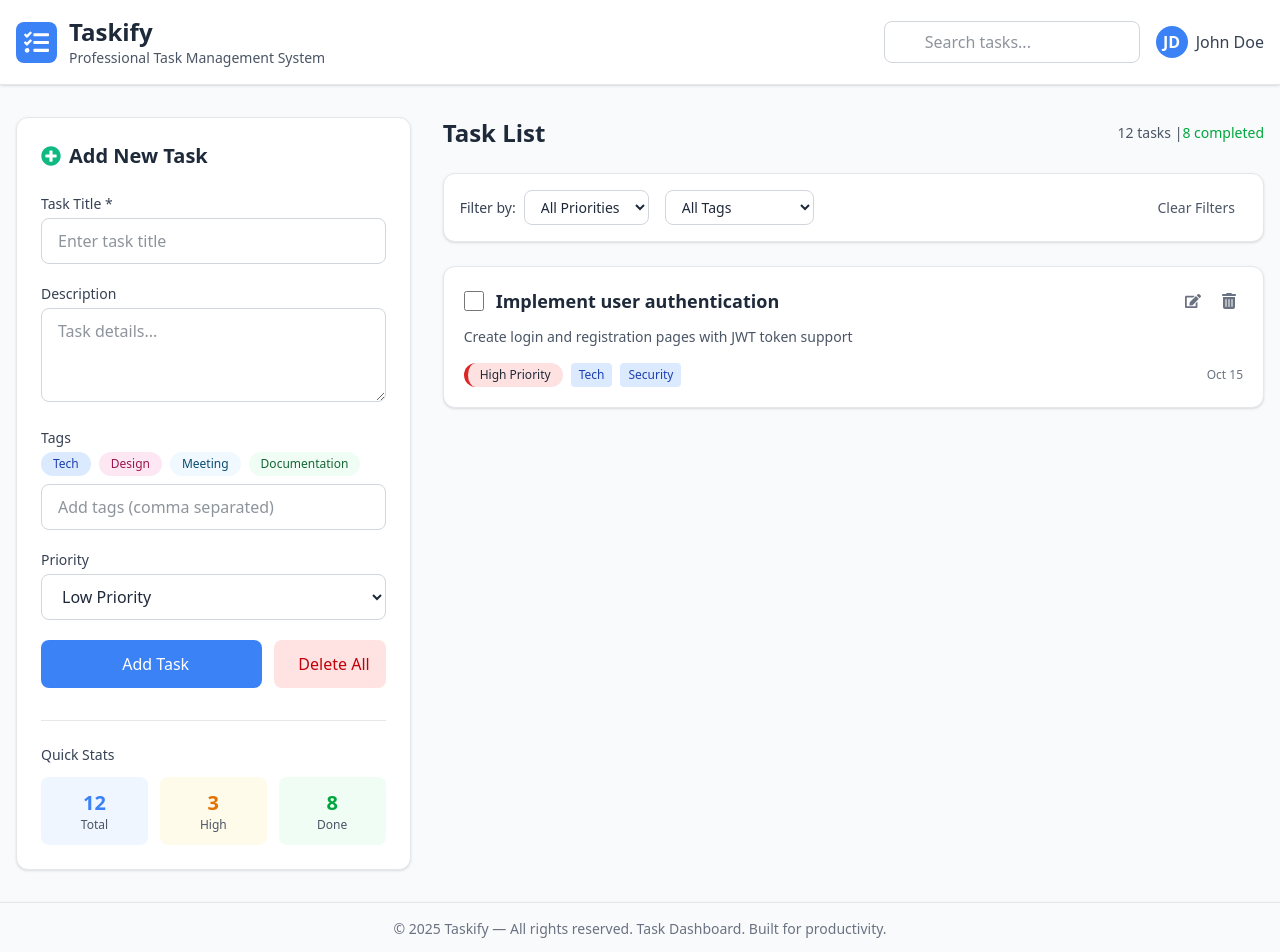
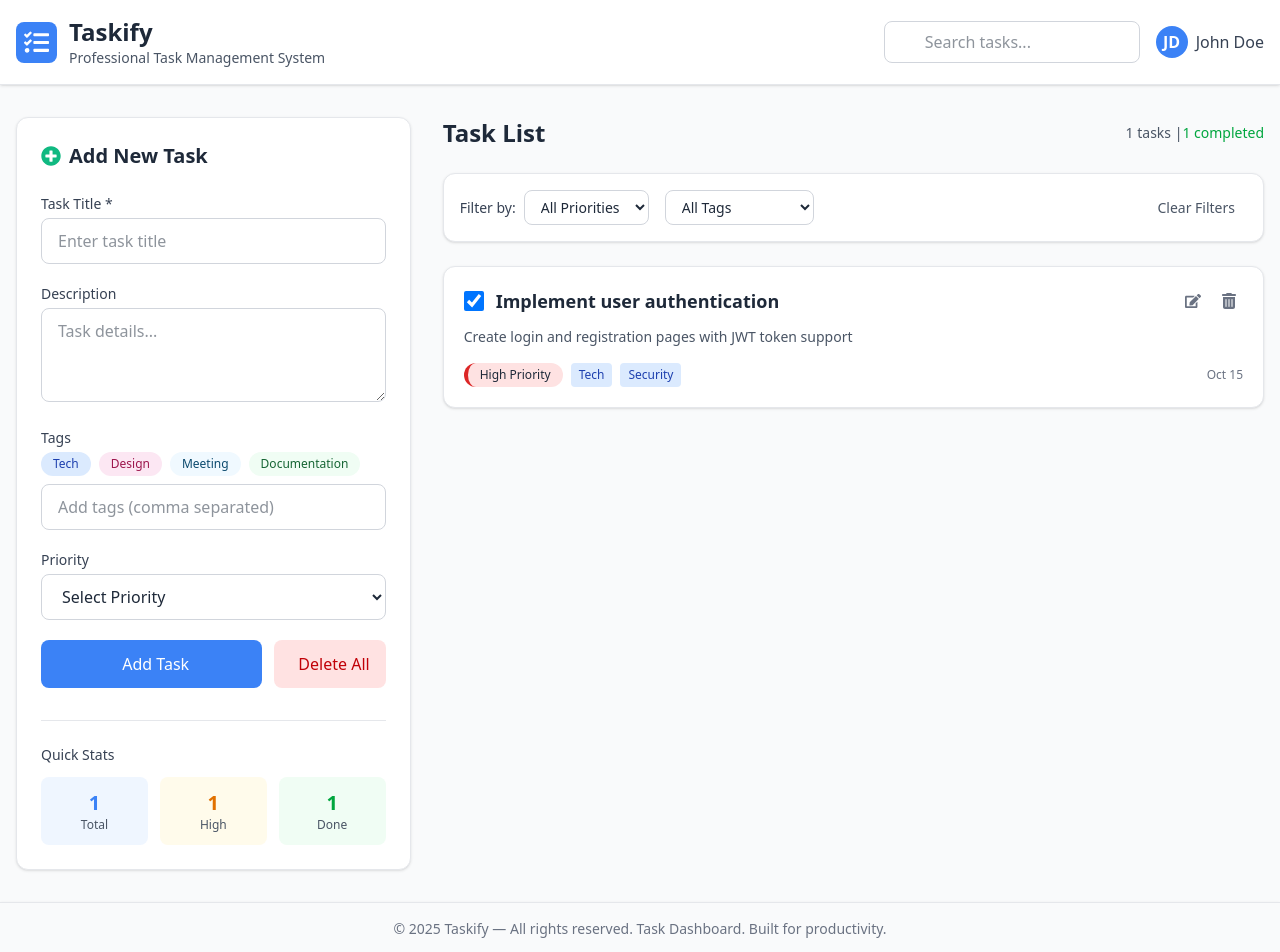
Before and after one commit to mahmudtech/Taskify, a React (Vite) app: page / in a window 1280 px wide. Shown: the top 952 px of the page. Built offline with nearby package versions, Linux system fonts and the light colour scheme.

Commit message:
feat(ui): show task count in TaskActions and Quick Stats

```diff
--- a/src/App.jsx
+++ b/src/App.jsx
@@ -10,7 +10,7 @@ export default function App() {
     description: "Create login and registration pages with JWT token support",
     tags: ["Tech", "Security"],
     priority: "High Priority",
-    isCompleted: false,
+    isCompleted: true,
     date: new Date(),
   };
   const [tasks, setTasks] = useState([defaultTask]);
@@ -22,6 +22,12 @@ export default function App() {
   const handleAddTask = (newTask) => {
     setTasks([...tasks, newTask]);
   };
+
+  const total = tasks.length;
+  const completedDone = tasks.filter((task) => task.isCompleted).length;
+  const highPriorityCount = tasks.filter(
+    (task) => task.priority === "High Priority"
+  ).length;
   return (
     <div>
       <Header />
@@ -31,6 +37,9 @@ export default function App() {
             tasks={tasks}
             onChecked={handleOnChecked}
             addTask={handleAddTask}
+            total={total}
+            completedDone={completedDone}
+            highPriorityCount={highPriorityCount}
           />
         </div>
       </main>
--- a/src/components/tasks/AddTask.jsx
+++ b/src/components/tasks/AddTask.jsx
@@ -2,7 +2,12 @@ import { useState } from "react";
 import { FaPlusCircle } from "react-icons/fa";
 import QuickStats from "./QuickStats";
 
-export default function AddTask({ addTask }) {
+export default function AddTask({
+  addTask,
+  total,
+  completedDone,
+  highPriorityCount,
+}) {
   const initialState = {
     id: crypto.randomUUID(),
     title: "",
@@ -117,6 +122,7 @@ export default function AddTask({ addTask }) {
               value={task.priority}
               onChange={onClickText}
             >
+              <option value="" disabled>Select Priority</option>
               <option value="Low Priority">Low Priority</option>
               <option value="Medium Priority">Medium Priority</option>
               <option value="High Priority">High Priority</option>
@@ -147,7 +153,11 @@ export default function AddTask({ addTask }) {
           </div>
         </form>
 
-        <QuickStats />
+        <QuickStats
+          total={total}
+          completedDone={completedDone}
+          highPriorityCount={highPriorityCount}
+        />
       </div>
     </div>
   );
--- a/src/components/tasks/QuickStats.jsx
+++ b/src/components/tasks/QuickStats.jsx
@@ -1,20 +1,26 @@
-export default function QuickStats() {
+export default function QuickStats({
+  total,
+  completedDone,
+  highPriorityCount,
+}) {
   return (
     <div className="mt-8 pt-6 border-t border-gray-200">
-          <h3 className="text-sm font-medium text-gray-700 mb-3">
-            Quick Stats
-          </h3>
+      <h3 className="text-sm font-medium text-gray-700 mb-3">Quick Stats</h3>
       <div className="grid grid-cols-3 gap-3">
         <div className="bg-blue-50 p-3 rounded-lg text-center">
-              <div className="text-xl font-bold text-primary">12</div>
+          <div className="text-xl font-bold text-primary">{total}</div>
           <div className="text-xs text-gray-600">Total</div>
         </div>
         <div className="bg-amber-50 p-3 rounded-lg text-center">
-              <div className="text-xl font-bold text-amber-600">3</div>
+          <div className="text-xl font-bold text-amber-600">
+            {highPriorityCount}
+          </div>
           <div className="text-xs text-gray-600">High</div>
         </div>
         <div className="bg-green-50 p-3 rounded-lg text-center">
-              <div className="text-xl font-bold text-green-600">8</div>
+          <div className="text-xl font-bold text-green-600">
+            {completedDone}
+          </div>
           <div className="text-xs text-gray-600">Done</div>
         </div>
       </div>
--- a/src/components/tasks/TaskActions.jsx
+++ b/src/components/tasks/TaskActions.jsx
@@ -1,10 +1,10 @@
-export default function TaskActions() {
+export default function TaskActions({ total, completedDone }) {
   return (
     <div className="flex justify-between items-center mb-6">
       <h2 className="text-2xl font-bold text-gray-800">Task List</h2>
       <div className="text-sm text-gray-600">
-        <span className="font-medium">12 tasks</span> |
-        <span className="text-green-600">8 completed</span>
+        <span className="font-medium">{total} tasks</span> |
+        <span className="text-green-600">{completedDone} completed</span>
       </div>
     </div>
   );
--- a/src/components/tasks/TaskBoard.jsx
+++ b/src/components/tasks/TaskBoard.jsx
@@ -1,11 +1,23 @@
 import AddTask from "./AddTask";
 import TaskList from "./TaskList";
 
-export default function TaskBoard({ tasks, onChecked, addTask }) {
+export default function TaskBoard({
+  tasks,
+  onChecked,
+  addTask,
+  total,
+  completedDone,
+  highPriorityCount,
+}) {
   return (
     <>
-      <AddTask addTask={addTask} />
-      <TaskList tasks={tasks} onChecked={onChecked} />
+      <AddTask addTask={addTask} total={total} completedDone={completedDone} highPriorityCount={highPriorityCount} />
+      <TaskList
+        tasks={tasks}
+        onChecked={onChecked}
+        total={total}
+        completedDone={completedDone}
+      />
     </>
   );
 }
--- a/src/components/tasks/TaskList.jsx
+++ b/src/components/tasks/TaskList.jsx
@@ -2,10 +2,10 @@ import TaskActions from "./TaskActions";
 import TaskCard from "./TaskCard";
 import TaskFilter from "./TaskFilter";
 
-export default function TaskList({ tasks, onChecked }) {
+export default function TaskList({ tasks, onChecked, total, completedDone }) {
   return (
     <div className="lg:col-span-2">
-      <TaskActions />
+      <TaskActions total={total} completedDone={completedDone} />
       <TaskFilter />
       {tasks.map((task, idx) => (
         <TaskCard key={idx} task={task} onChecked={onChecked} />
```
Lines whose indentation alone changed are shown as unchanged.
